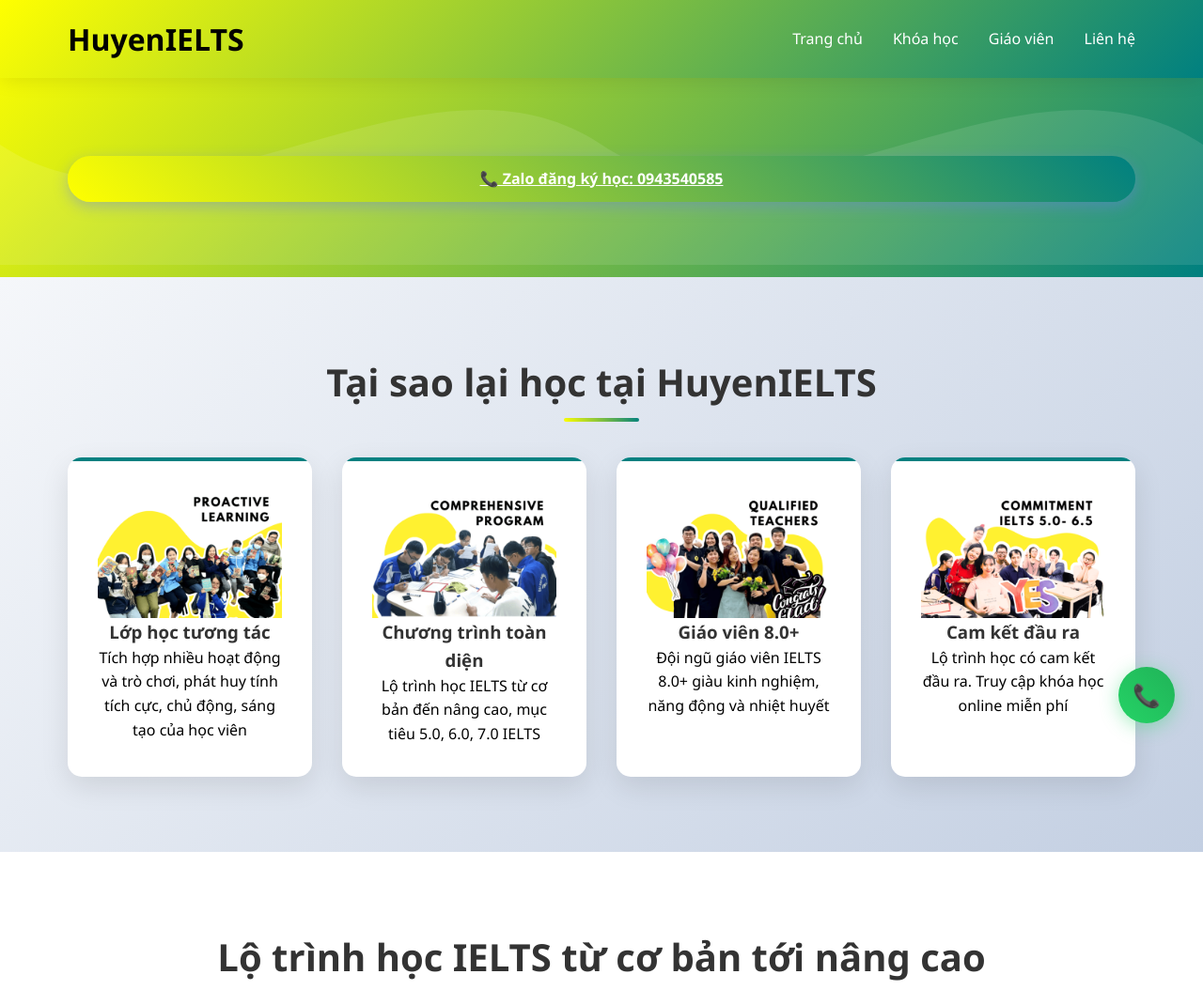
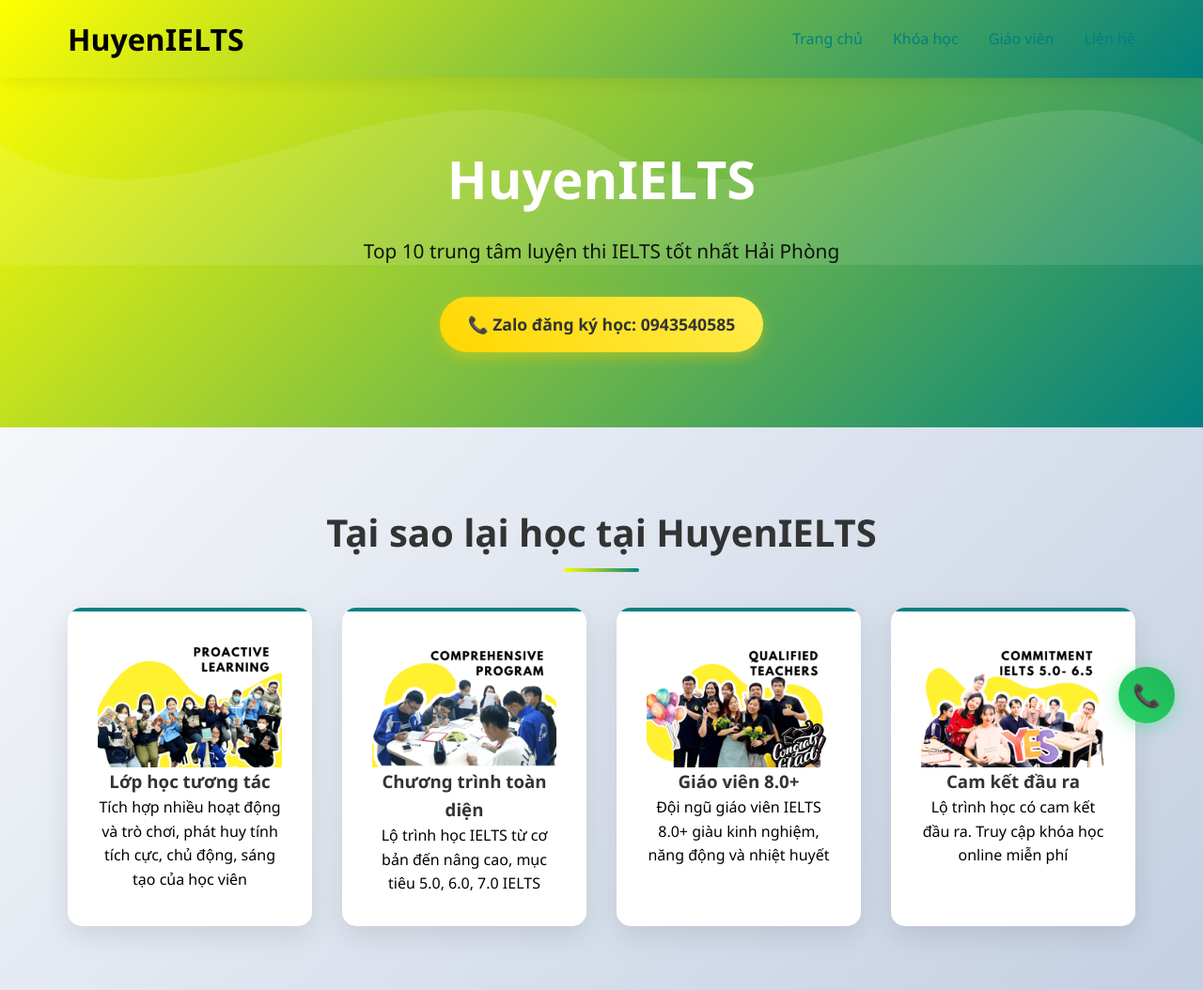
Before and after one commit to PhamBaoThanhHuyen/StaticHuyenIELTSWebsite, a plain HTML site: page index.html in a window 1280 px wide. Shown: the top 1054 px of the page at 94% size. Drawn offline with Linux system fonts and the light colour scheme.

Commit message:
Update index.html

```diff
--- a/index.html
+++ b/index.html
@@ -61,7 +61,7 @@
         }
 
         .nav-menu a {
-            color: white;
+            color: teal;
             text-decoration: none;
             font-weight: 500;
             transition: all 0.3s ease;
@@ -80,7 +80,7 @@
             height: 2px;
             bottom: -5px;
             left: 0;
-            background: #ffd700;
+            background: teal;
             transition: width 0.3s ease;
         }
 
@@ -810,7 +810,9 @@
     <!-- Hero Section -->
     <section id="home" class="hero">
         <div class="hero-content">
-            <a href="#contact" class="btn-detail">📞 Zalo đăng ký học: 0943540585</a>
+            <h1>HuyenIELTS</h1>
+            <p class="hero-subtitle">Top 10 trung tâm luyện thi IELTS tốt nhất Hải Phòng</p>
+            <a href="#contact" class="cta-button">📞 Zalo đăng ký học: 0943540585</a>
         </div>
     </section>
 
```
